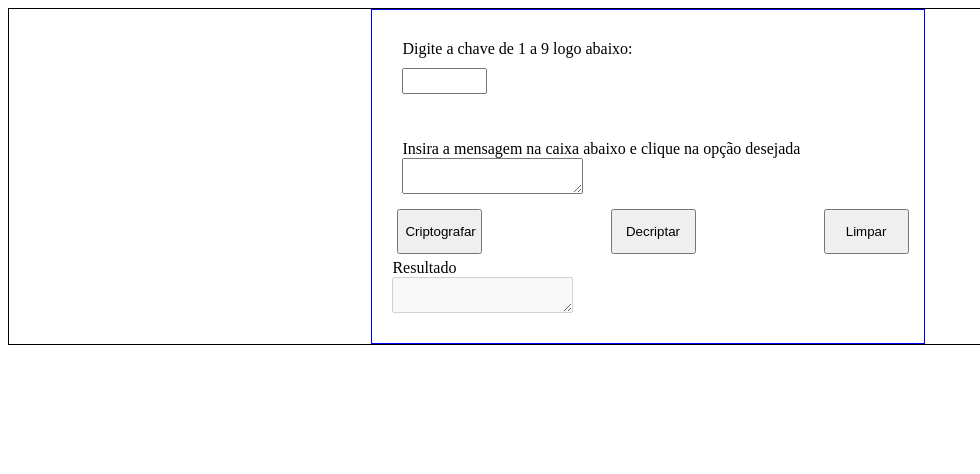
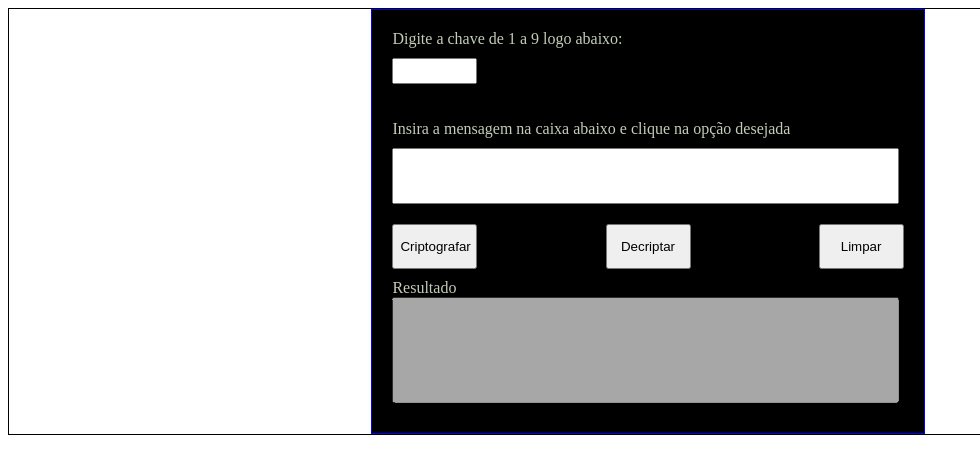
Before and after one commit to gepassos/FrontEnd, a plain HTML site: page index.html in a window 1280 px wide. Shown: the whole page, without its empty margins (0-980 px from the left). Drawn offline with Linux system fonts and the light colour scheme.

Commit message:
Alterando cores e paddings

```diff
--- a/css/style.css
+++ b/css/style.css
@@ -7,6 +7,8 @@ body {
 }
 
 .l__container {
+    color: rgba(226, 238, 213, 0.863);
+    background-color: black;
     width: 40%;
     height: 100%;
     border: 1px solid blue;
@@ -20,7 +22,7 @@ body {
     justify-content: flex-start;
     align-items: flex-start;
     width: 100%;
-    padding: 10px;
+    padding: 10px 0xp 10px 0px;
 
 }
 
@@ -30,12 +32,16 @@ body {
     flex-direction: column;
     align-items: flex-start;
     width: 100%;
-    margin: 0;
-    padding: 10px;
+    column-gap: 100px;
+    padding: 10px 0px 10px 0px;
 }
 
 
-.l__container_message>input {
+.l__container_message>label {
+    padding-bottom: 10px;
+}
+
+.l__container_message>textarea {
     height: 50px;
     word-break: break-word;
 }
@@ -49,7 +55,7 @@ body {
     margin: 0 0 10px 0;
 }
 
-.l__container_result>input {
+.l__container_result>textarea {
     height: 100px;
 }
 
@@ -59,7 +65,7 @@ body {
     width: 100%;
     height: 25%;
     justify-content: space-between;
-    padding: 5px;
+    padding: 10px 0px 10px 0px;
     overflow: auto;
     row-gap: 15px;
     column-gap: 15px;
@@ -76,6 +82,12 @@ input {
     height: 50%;
 }
 
+textarea {
+    resize: none;
+    width: 98%;
+    height: 50%;
+}
+
 .l__container_key>input {
     margin-top: 10px;
     width: 15%;
```
